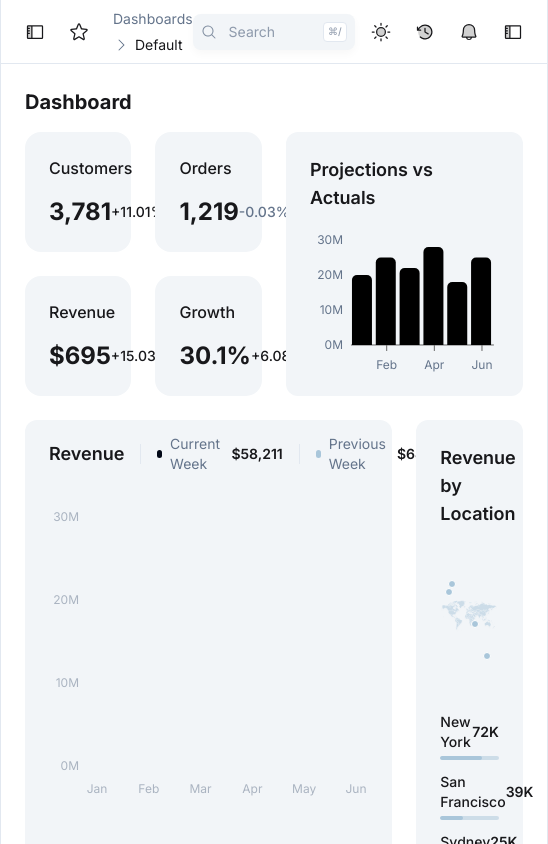
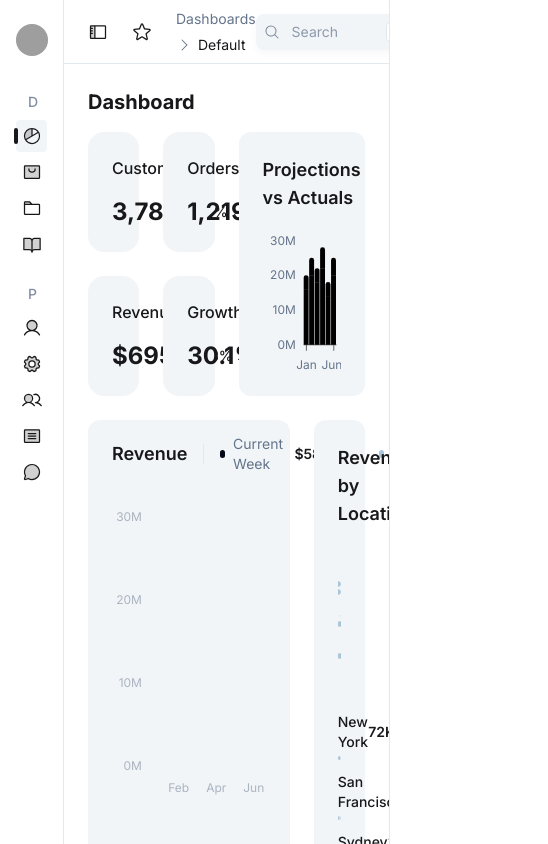
Before and after one commit to jevinjivani2507/simple-dashboard, a Next.js app: page /dashboard in a window 390 px wide. Shown: the whole page, 548 px wide, since content can reach past the window. Built offline with nearby package versions, Linux system fonts and the light colour scheme; grey boxes are pictures that could not be loaded.

Commit message:
style: update layout structure to use grid for improved content organization and responsiveness

```diff
--- a/src/app/layout.tsx
+++ b/src/app/layout.tsx
@@ -26,10 +26,10 @@ export default function RootLayout({
     <html lang="en" className="hydrated">
       <body className={`${inter.variable} antialiased`}>
         <ThemeProvider>
-          <div className="bg-background flex h-screen">
+          <div className="bg-background grid h-screen grid-cols-[auto_1fr_auto]">
             <Sidebar />
 
-            <div className="flex max-w-[63rem] flex-1 flex-col">
+            <div className="flex flex-1 flex-col overflow-x-auto">
               <Navbar />
               {children}
             </div>
```
